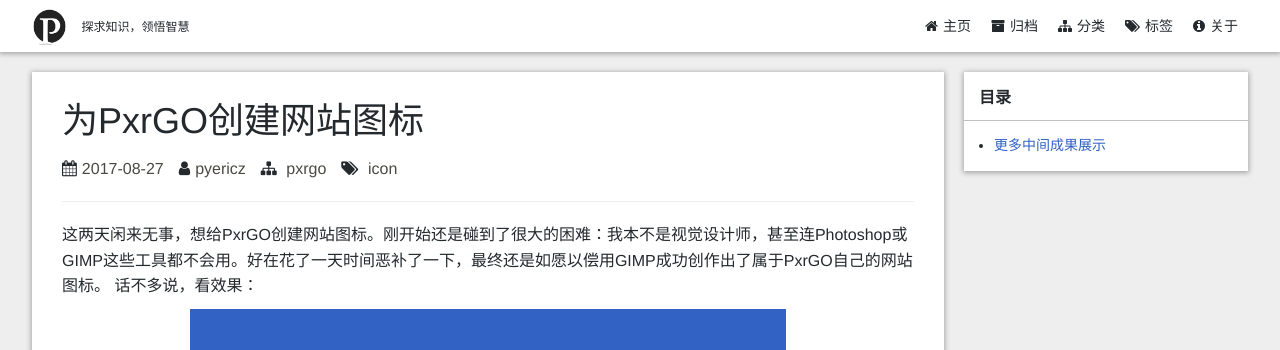
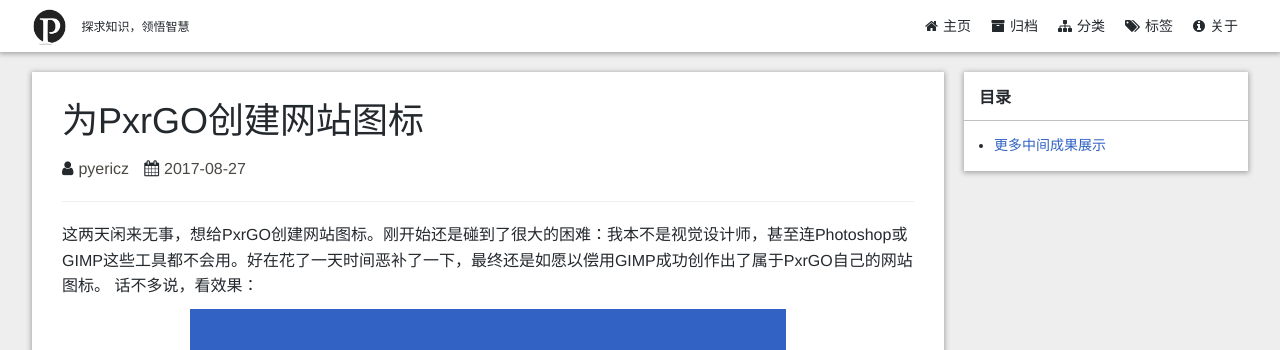
Before and after one commit to pyericz/blog, a Jekyll site: the page built from _posts/2017-08-27-website-icon.md, in a window 1280 px wide. Shown: the top 350 px of the page. Built offline with Jekyll 4.4.1, drawn with Linux system fonts in a browser that asks for light colours; comment, search, counter and statistics services are not loaded; a style sheet for code colours, icons or effects is not loaded.

Commit message:
update theme

```diff
--- a/_layouts/post.html
+++ b/_layouts/post.html
@@ -8,14 +8,24 @@
         <div class="label">
 
             <div class="label-card">
-                <i class="fa fa-calendar"></i>{{ page.date | date: "%F" }}
-            </div>
-
-            <div class="label-card">
                 {% if page.author %}<i class="fa fa-user"></i>{{ page.author }}
                 {% else if site.author %}<i class="fa fa-user"></i>{{ site.author }}
                 {% endif %}
             </div>
+
+            <div class="label-card">
+                <i class="fa fa-calendar"></i>{{ page.date | date: "%F" }}
+            </div>
+
+
+        </div>
+        <hr>
+        <article itemscope itemtype="http://schema.org/BlogPosting">
+            {{content}}
+        </article>
+        <hr>
+
+        <div class="label">
 
             <div class="label-card">
                 {% if page.meta %}<i class="fa fa-key"></i>{{ page.meta }}  {% endif %}
@@ -30,40 +40,8 @@
             </div>
 
         </div>
+
         <hr>
-        <article itemscope itemtype="http://schema.org/BlogPosting">
-            {{content}}
-        </article>
-        <hr>
-
-        <!--
-             {% assign hasSimilar = '' %}
-             {% for post in site.related_posts %}
-             {% assign postHasSimilar = false %}
-             {% for tag in post.tags %}
-             {% for thisTag in page.tags %}
-             {% if postHasSimilar == false and hasSimilar.size < 6 and post != page and tag == thisTag %}
-             {% if hasSimilar.size == 0 %}
-             <h2 id="similar_posts">相关文章</h2>
-             <ul>
-             {% endif %}
-             <li class="relatedPost">
-             <a href="{{ site.url }}{{ post.url }}">{{ post.title }}
-             {% if post.series %}
-             (Series: {{ post.series }})
-             {% endif %}
-             </a>
-             </li>
-             {% capture hasSimilar %}{{ hasSimilar }}*{% endcapture %}
-             {% assign postHasSimilar = true %}
-             {% endif %}
-             {% endfor %}
-             {% endfor %}
-             {% endfor %}
-             {% if hasSimilar.size > 0 %}
-             </ul>
-             {% endif %}
-           -->
 
         {% include previousAndNext.html %}
 
--- a/_sass/_page.scss
+++ b/_sass/_page.scss
@@ -60,13 +60,14 @@
                         color: #4B4943;
                     }
                     a {
-                        padding: 0;
-                        border-radius: 4px;
-                        /* background-color: #f2f9fc; */
-                        color: #4B4943;
+                        padding: 0 3px;
+                        border-radius: 5px;
+                        background-color: #f8f8f8;
+                        color: #9d9d9d;
                         transition: 0.3s ease;
                         &:hover {
-                            color: #3162c4;
+                            color: #24292E;
+                            background-color: #f0e7ce;
                         }
                     }
                 }
@@ -75,13 +76,14 @@
                         color: #4B4943;
                     }
                     a {
-                        padding: 0;
-                        /* background-color: #f2f9fc; */
-                        border-radius: 4px;
-                        color: #4B4943;
+                        padding: 0 3px;
+                        border-radius: 5px;
+                        background-color: #f8f8f8;
+                        color: #9d9d9d;
                         transition: 0.3s ease;
                         &:hover {
-                            color: #3162c4;
+                            color: #24292E;
+                            background-color: #f0e7ce;
                         }
                     }
                 }
--- a/_sass/_post.scss
+++ b/_sass/_post.scss
@@ -17,13 +17,14 @@
                 color: #24292E;
             }
             a {
-                padding: 0;
-                /* background-color: #f2f9fc; */
-                /* border-radius: 4px; */
-                color: #4B4943;
+                padding: 0 3px;
+                background-color: #f8f8f8;
+                border-radius: 5px;
+                color: #9d9d9d;
                 transition: 0.3s ease;
                 &:hover {
-                    color: #3162c4;
+                    color: #24292E;
+                    background-color: #f0e7ce;
                 }
             }
         }
```
Also changed, not shown: index.html (+3 -10 lines).
